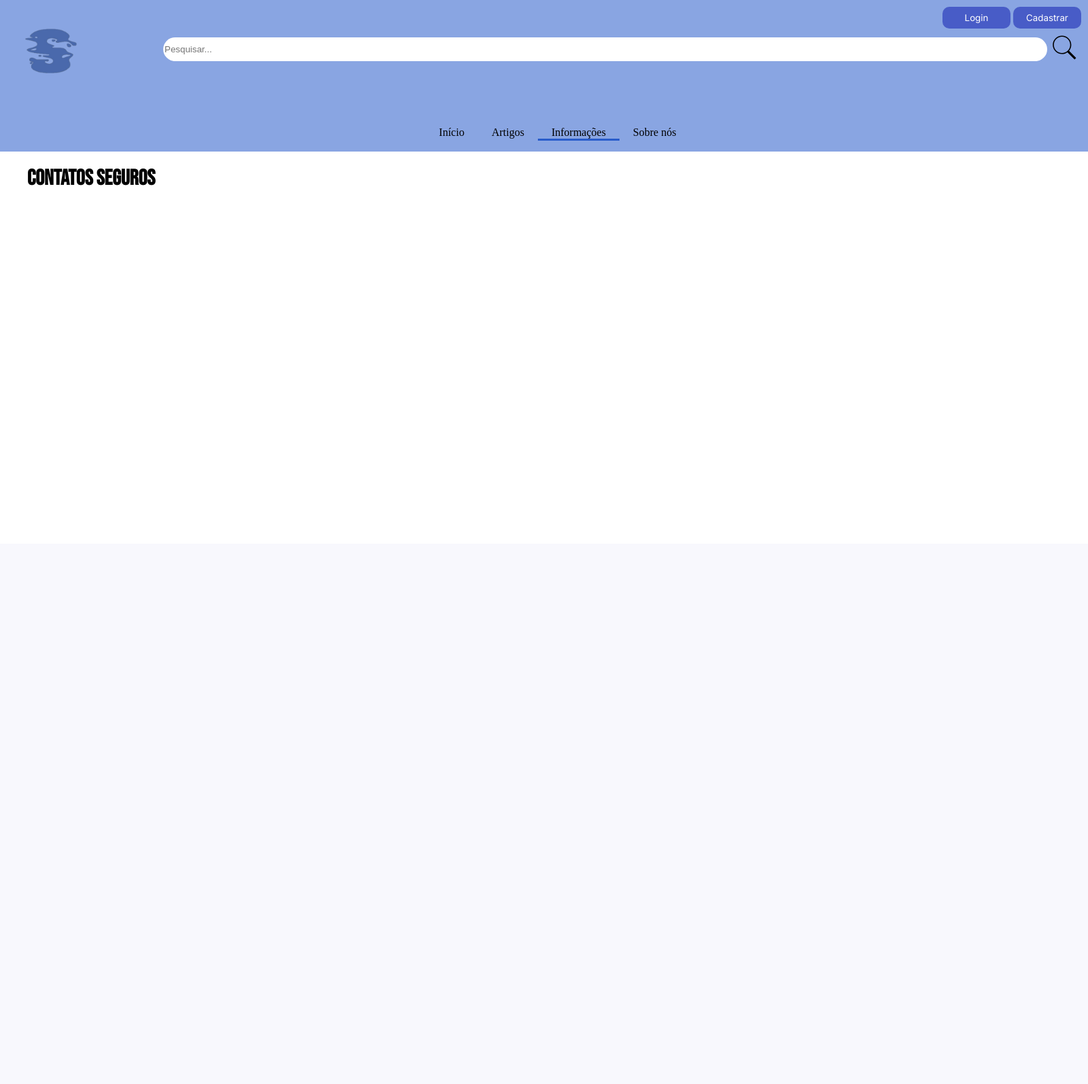
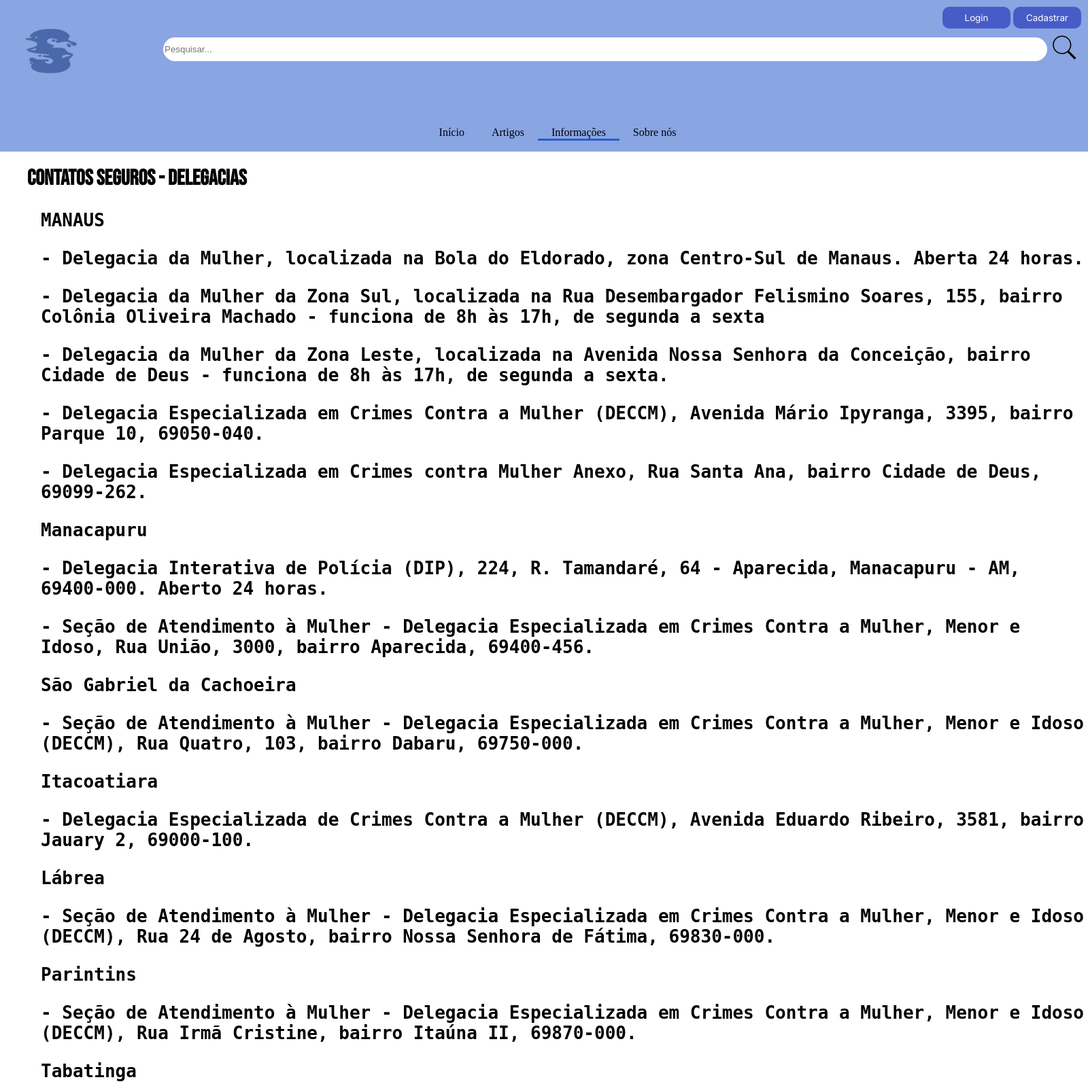
Before and after one commit to Amitaf134/Site-Seducation, a PHP site: page /inform.php in a window 1600 px wide. Shown: the top 1595 px of the page at 68% size. Before the commit the page ends 273 px from the top, so only its background shows below. Run offline with PHP 8.4, Linux system fonts and the light colour scheme.

Commit message:
telinha de info

```diff
--- a/css/estilo.css
+++ b/css/estilo.css
@@ -122,6 +122,12 @@ header {
   font-size: 2em;
 }
 
+.conteiner h3 {
+  margin-left: 60px;
+  font-family: monospace;
+  font-size: 2em;
+}
+
 dialog {
   position: absolute;
   background-color: #D1DFE1;
--- a/inform.php
+++ b/inform.php
@@ -45,8 +45,109 @@
   </nav>
 
   <section class="conteiner">
-    <h2> CONTATOS SEGUROS </h2>
+    <h2> CONTATOS SEGUROS - DELEGACIAS </h2>
 
+    <h3> MANAUS </h3>
+    <h3> - Delegacia da Mulher, localizada na Bola do Eldorado, zona
+      Centro-Sul de Manaus. Aberta 24 horas. </h3>
+    <h3> - Delegacia da Mulher da Zona Sul, localizada na Rua
+      Desembargador Felismino Soares, 155, bairro Colônia
+      Oliveira Machado - funciona de 8h às 17h, de segunda a
+      sexta </h3>
+    <h3> - Delegacia da Mulher da Zona Leste, localizada na Avenida
+      Nossa Senhora da Conceição, bairro Cidade de Deus -
+      funciona de 8h às 17h, de segunda a sexta. </h3>
+    <h3> - Delegacia Especializada em Crimes Contra a Mulher
+      (DECCM), Avenida Mário Ipyranga, 3395, bairro Parque 10,
+      69050-040. </h3>
+    <h3> - Delegacia Especializada em Crimes contra Mulher Anexo,
+      Rua Santa Ana, bairro Cidade de Deus, 69099-262. </h3>
+
+    <h3> Manacapuru </h3>
+    <h3> - Delegacia Interativa de Polícia (DIP), 224, R. Tamandaré, 64 -
+      Aparecida, Manacapuru - AM, 69400-000. Aberto 24 horas. </h3>
+    <h3> - Seção de Atendimento à Mulher - Delegacia Especializada
+      em Crimes Contra a Mulher, Menor e Idoso, Rua União, 3000,
+      bairro Aparecida, 69400-456. </h3>
+
+    <h3> São Gabriel da Cachoeira </h3>
+    <h3> - Seção de Atendimento à Mulher - Delegacia Especializada
+      em Crimes Contra a Mulher, Menor e Idoso (DECCM), Rua
+      Quatro, 103, bairro Dabaru, 69750-000. </h3>
+
+    <h3> Itacoatiara </h3>
+    <h3> - Delegacia Especializada de Crimes Contra a Mulher
+      (DECCM), Avenida Eduardo Ribeiro, 3581, bairro Jauary 2,
+      69000-100. </h3>
+
+    <h3> Lábrea </h3>
+    <h3> - Seção de Atendimento à Mulher - Delegacia Especializada
+      em Crimes Contra a Mulher, Menor e Idoso (DECCM), Rua 24
+      de Agosto, bairro Nossa Senhora de Fátima, 69830-000. </h3>
+
+    <h3> Parintins </h3>
+    <h3> - Seção de Atendimento à Mulher - Delegacia Especializada
+      em Crimes Contra a Mulher, Menor e Idoso (DECCM), Rua
+      Irmã Cristine, bairro Itaúna II, 69870-000. </h3>
+
+    <h3> Tabatinga </h3>
+    <h3> - Seção de Atendimento à Mulher - Delegacia Especializada
+      em Crimes Contra a Mulher, Menor e Idoso (DECCM), Rua
+      Manoel Tananta, 70, bairro Santa Rosa, 69640-000. </h3>
+
+    <h3> Eirunepé </h3>
+    <h3> - Seção de Atendimento à Mulher - Delegacia Especializada
+      em Crimes Contra a Mulher, Menor e Idoso (DECCM),
+      Estrada Xidá, bairro Nossa Senhora de Fátima, 69880-000. </h3>
+
+    <h3> Tefé </h3>
+    <h3> - Delegacia Especializada em Crimes Contra a Mulher, Rua
+      Estrada do Aeroporto, 1540, bairro Jerusalém, 69470-000. </h3>
+
+    <h3> Coari </h3>
+    <h3> - Delegacia Especializada de Atendimento à Mulher (DEAM),
+      Estrada Coari, bairro Itamarati, 69460-000. </h3>
+
+    <h3> Humaitá </h3>
+    <h3> - Seção de Atendimento à Mulher - Delegacia Especializada da
+      Mulher, do Menor e do Idoso (DEMMI), Rua Vila Lobos, 1100,
+      bairro São José, 69800-000. </h3>
+
+    <h2> CONTATOS SEGUROS - HOPITAIS/UBS </h2>
+
+    <h3> MANAUS </h3>
+    <h3> - UBS S-14, R. Labor, próximo a FItejuta - Educandos, Manaus
+      - AM, 69070-410. </h3>
+    <h3> - UBS Dr. Luiz Montenegro, R. Pico das Águas, 527, bairro -
+      Nossa Sra. das Graças, Manaus - AM, 69053-093. </h3>
+    <h3> - UBSF S-07, R. Xavier de Mendonça, 228 - Nossa Sra.
+      Aparecida, Manaus - AM, 69010-070. </h3>
+    <h3> - Instituto da Mulher Dona Lindú, Avenida Ypiranga, 1580 -
+      Adrianópolis, Manaus - AM, 69057-002. </h3>
+    <h3> - UBSF S-12, R. Santa Isabel - Centro, Manaus - Am,
+      69020-150. </h3>
+    <h3> - Unidade Básica de Saúde S-11 Centro Manaus Amazonas,
+      Avenida Lourenço da Silva Braga - Centro, Manaus - AM,
+      69020-140. </h3>
+    <h3> - UBS S-14, Alameda Rio Mar - Crespo, Manaus - AM.
+      69073-480. </h3>
+    <h3> - UBS Nossa Senhora Auxiliadora (R-39), Comunidade N.S
+      Auxiliadora - Tarumã Mirim, Manaus - Am, 69025-030. </h3>
+    <h3> - UBS S-27, R. Santa Maria - Raiz, Manaus - AM, 69068-270. </h3>
+    <h3> - UBS O-22, R. Manaus - Compensa 2, Manaus - AM,
+      69036-160. </h3>
+    <h3> - UBS S-53, Rua 3, Conjunto Beija Flôr - Flores, Manaus - AM,
+      69028-402. </h3>
+    <h3> - UBS S-32, Rua Gen. Glicério - Cachoeirinha, Manaus - AM,
+      69065-140. </h3>
+    <h3> - UBS S-32, Rua Gen. Glicério - Cachoeirinha, Manaus - AM,
+      69065-140. </h3>
+    <h3> - UBS Ida Mentori, Rua Ajuricaba - São Jorge, Manaus - AM,
+      69083-020. </h3>
+    <h3> - UBS S-35, Tv. Nova, 5 - Petrópolis, Manaus - AM, 69067-001. </h3>
+    <h3> - USF Gebes Medeiros (UBS), Avenida Pirarucu, 100 - Jorge
+      Teixeira, Manaus - AM, 69088-765. </h3>
+    <br> <br>
   </section>
 
   <!--Tela de login e cadastro-->
```
